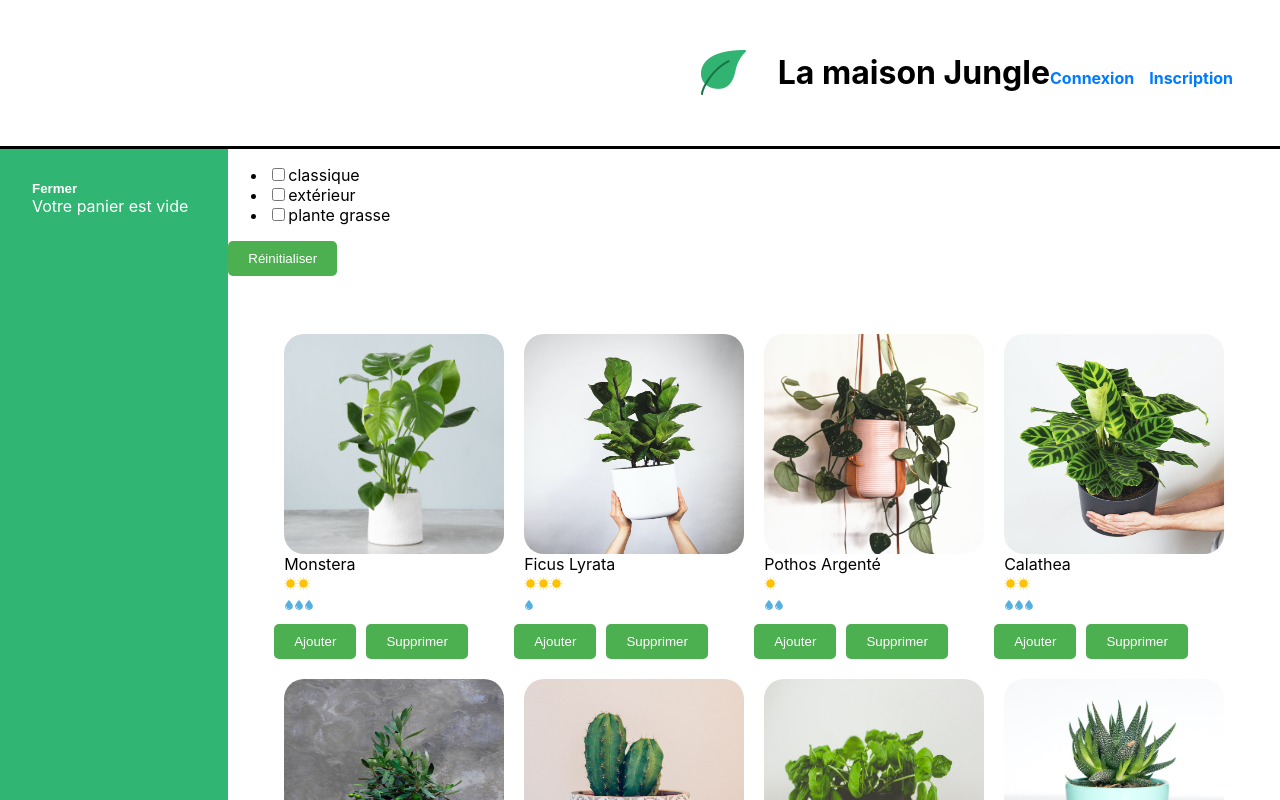
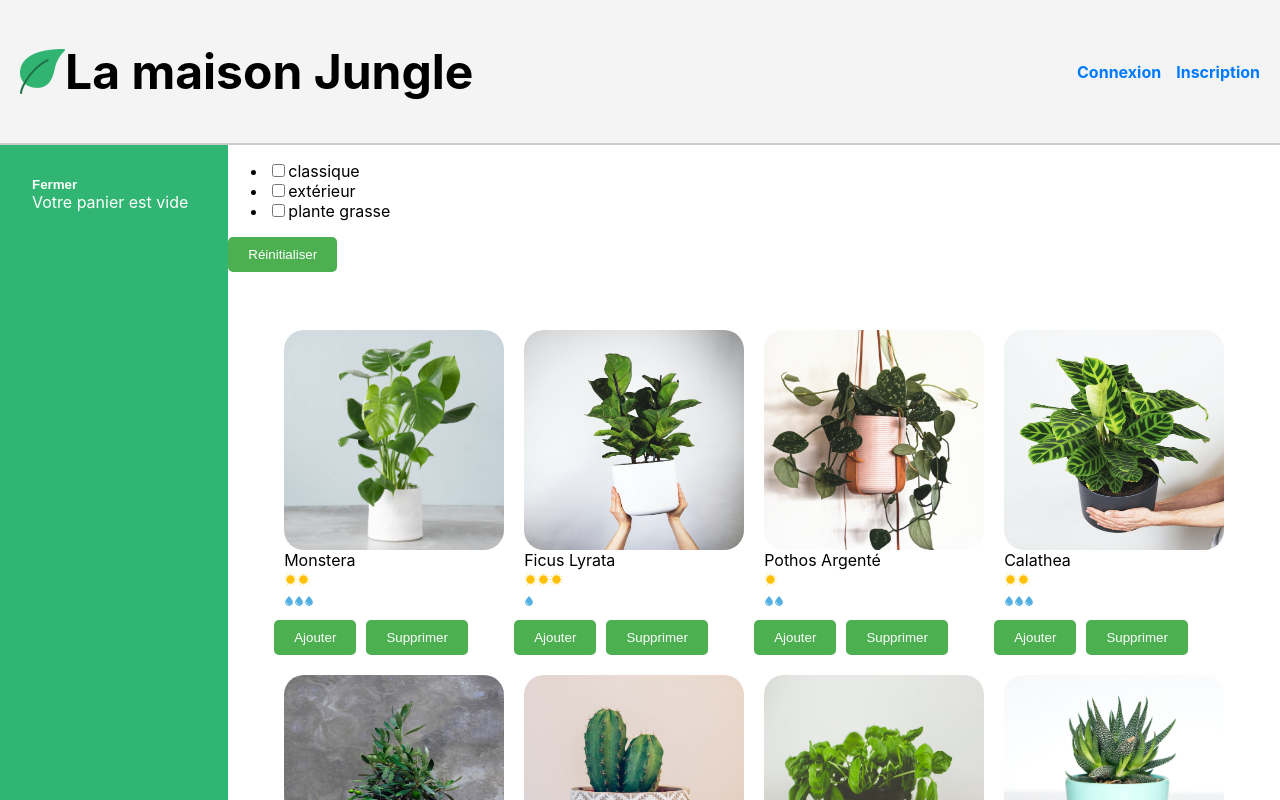
Before and after one commit to Muki-Dev/la-maison-jungle, a React (Create React App) app: page / in a window 1280 px wide. Shown: the top 800 px of the page. Built offline with nearby package versions, Linux system fonts and the light colour scheme.

Commit message:
update banner

```diff
--- a/src/components/Banner.js
+++ b/src/components/Banner.js
@@ -4,11 +4,11 @@ import "../styles/Banner.css";
 function Banner({ children }) {
   return (
     <div className="lmj-banner">
-      {children}
-      <div className="lmj-nav-links">
+      <div className="lmj-banner-title">{children}</div>
+      <nav className="lmj-banner-nav">
         <Link to="/login" className="lmj-link">Connexion</Link>
         <Link to="/register" className="lmj-link">Inscription</Link>
-      </div>
+      </nav>
     </div>
   );
 }
--- a/src/styles/Banner.css
+++ b/src/styles/Banner.css
@@ -1,29 +1,30 @@
-.lmj-banner{
-    color: black;
-    text-align: right;
-    padding: 32px;
-    border-bottom: solid 3px black;
+.lmj-banner {
     display: flex;
-    justify-content: flex-end;
-    flex-direction: row;
-    align-items: center;
-}
-
-.lmj-title{
-    padding-left: 32px;
+    justify-content: space-between; /* Espace entre le titre et la navigation */
+    align-items: center; /* Aligner verticalement */
+    padding: 10px 20px;
+    background-color: #f4f4f4; /* Couleur de fond pour le header */
+    border-bottom: 2px solid #ccc;
 }
 
 .lmj-logo{
+    width: 45px;
     height: 45px;
-    width: 45px;
 }
 
-.lmj-nav-links {
-    margin-top: 10px;
+.lmj-banner-title {
+    display: flex;
+    align-items: center; /* Aligner verticalement le contenu */
+    font-size: 24px;
+    font-weight: bold;
+}
+
+.lmj-banner-nav {
+    display: flex;
+    gap: 15px; /* Espace entre les liens */
 }
 
 .lmj-link {
-    margin-right: 15px;
     text-decoration: none;
     color: #007bff;
     font-weight: bold;
@@ -33,3 +34,15 @@
     text-decoration: underline;
     color: #0056b3;
 }
+
+/* media queries */
+@media (max-width: 768px) {
+    .lmj-banner {
+        flex-direction: column;
+        align-items: flex-start;
+    }
+
+    .lmj-banner-nav {
+        margin-top: 10px;
+    }
+}
```
